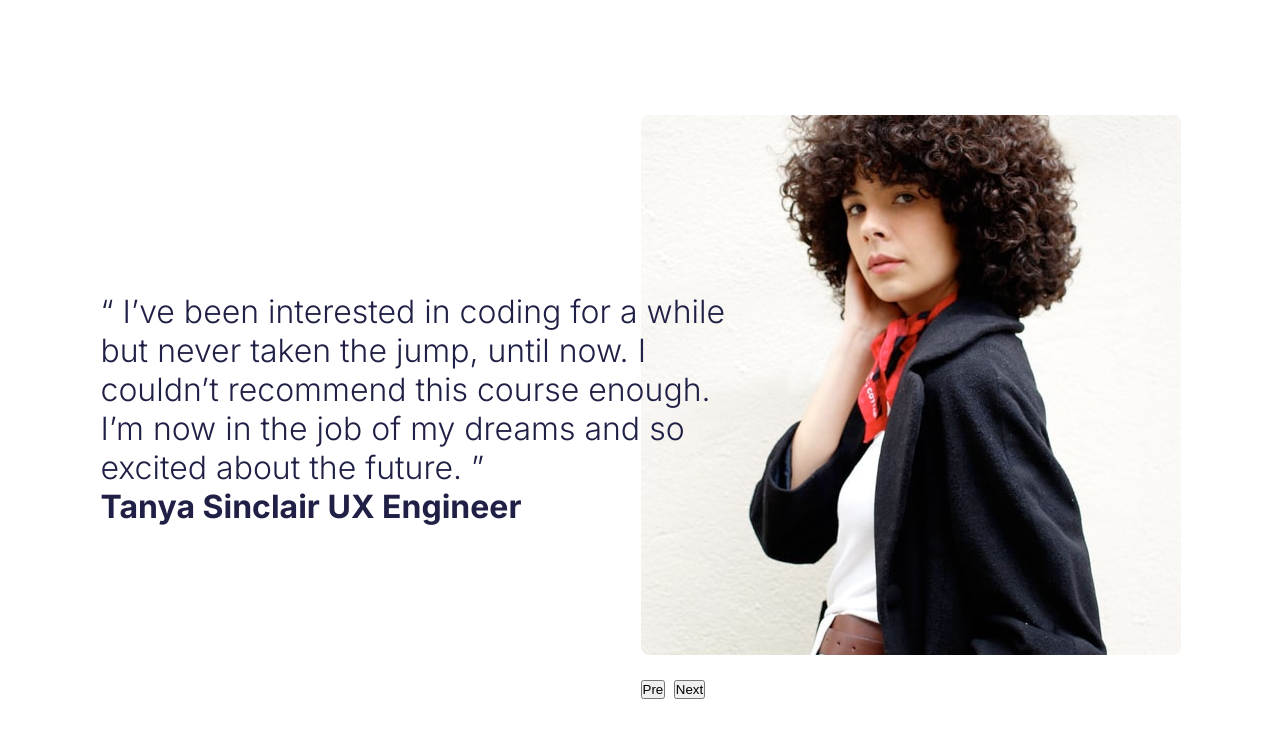
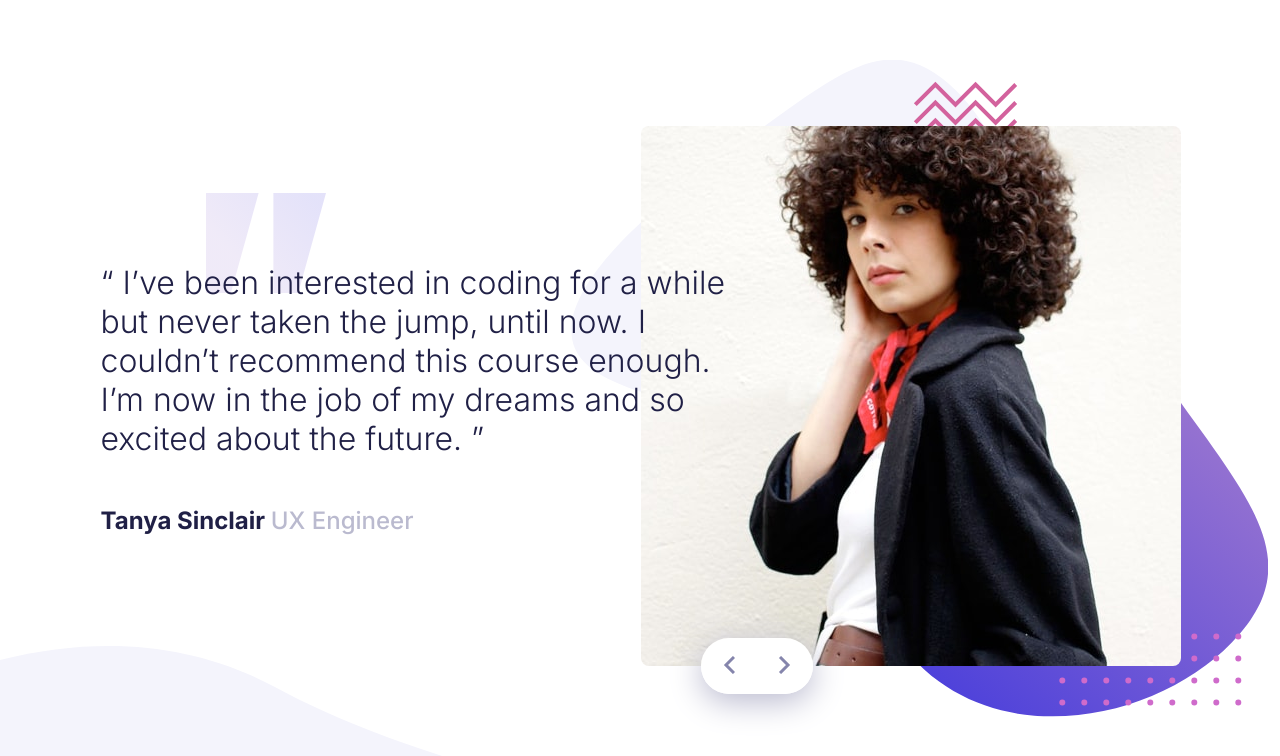
Before and after one commit to calebesg/slider-pure-js, a plain HTML site: page index.html in a window 1280 px wide. Drawn offline with Linux system fonts and the light colour scheme.

Commit message:
layout desktop

```diff
--- a/index.html
+++ b/index.html
@@ -40,9 +40,13 @@
           <picture class="picture">
             <img src="./images/image-tanya.jpg" alt="Tayna" />
           </picture>
-          <div class="button">
-            <button class="btn btn-prev">Pre</button>
-            <button class="btn btn-next">Next</button>
+          <div class="group-button">
+            <button class="btn btn-prev">
+              <img src="./images/icon-prev.svg" alt="Back" />
+            </button>
+            <button class="btn btn-next">
+              <img src="./images/icon-next.svg" alt="Next" />
+            </button>
           </div>
         </div>
       </div>
--- a/style.css
+++ b/style.css
@@ -1,6 +1,7 @@
 :root {
+  --blue-100: hsl(240, 42%, 90%);
+  --blue-200: hsl(240, 18%, 77%);
   --blue-600: hsl(240, 38%, 20%);
-  --blue-200: hsl(240, 18%, 77%);
 }
 
 *,
@@ -19,6 +20,8 @@ body {
   display: flex;
   justify-content: center;
   align-items: center;
+  background: url(./images/pattern-curve.svg) no-repeat;
+  background-position: bottom left;
 }
 
 .sr-only {
@@ -43,6 +46,8 @@ body {
   position: relative;
   display: flex;
   align-items: center;
+  background: url(./images/pattern-quotes.svg) no-repeat;
+  background-position: 25% 15%;
 }
 
 .about-content {
@@ -56,23 +61,66 @@ body {
 }
 
 blockquote {
-  width: 120%;
+  /* max-width: 630px; */
+  width: 630px;
   font-weight: 300;
+}
+
+strong {
+  display: inline-block;
+  margin-top: 3rem;
+  font-size: 1.5rem;
+  font-weight: 700;
+}
+
+span {
+  font-weight: 500;
+  color: var(--blue-200);
 }
 
 /* IMAGE SLIDER */
 /* ============================================================ */
-
 .image-control {
+  position: relative;
 }
 
-img {
+.image-control::before {
+  content: url(./images/pattern-bg.svg);
+  position: absolute;
+  transform: translateX(-10%) translateY(-10%);
+  z-index: -1;
+}
+
+.picture img {
   width: 100%;
   border-radius: 8px;
   animation: slide-rotate 0.9s cubic-bezier(0.175, 0.885, 0.32, 1.275);
 }
-img.out {
+.picture img.out {
   animation: lide-rotate 1s reverse;
+}
+
+.group-button {
+  position: absolute;
+  display: flex;
+  bottom: -1.25rem;
+  left: 60px;
+  border-radius: 1.75rem;
+  box-shadow: 0 0.5rem 2rem var(--blue-200);
+  overflow: hidden;
+}
+
+.btn {
+  border: none;
+  background-color: white;
+  width: 3.5rem;
+  height: 3.5rem;
+  cursor: pointer;
+  transition: background-color 0.3s;
+}
+
+.btn:hover {
+  background-color: var(--blue-100);
 }
 
 @keyframes slide-rotate {
```
